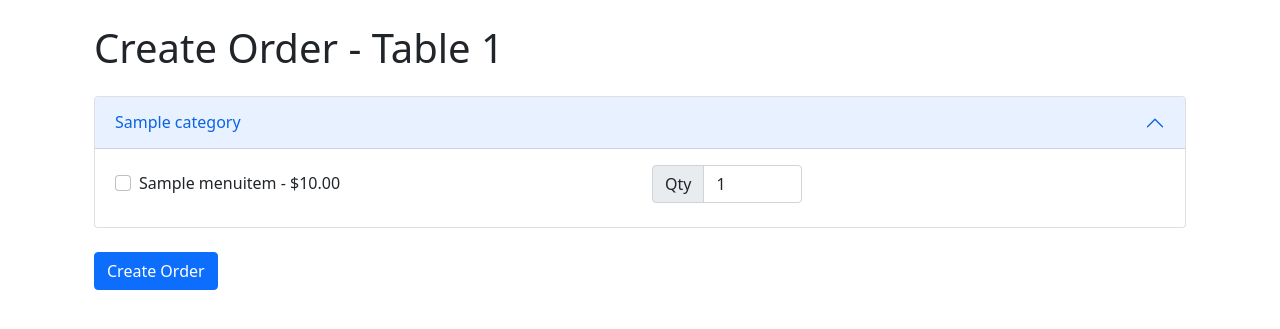
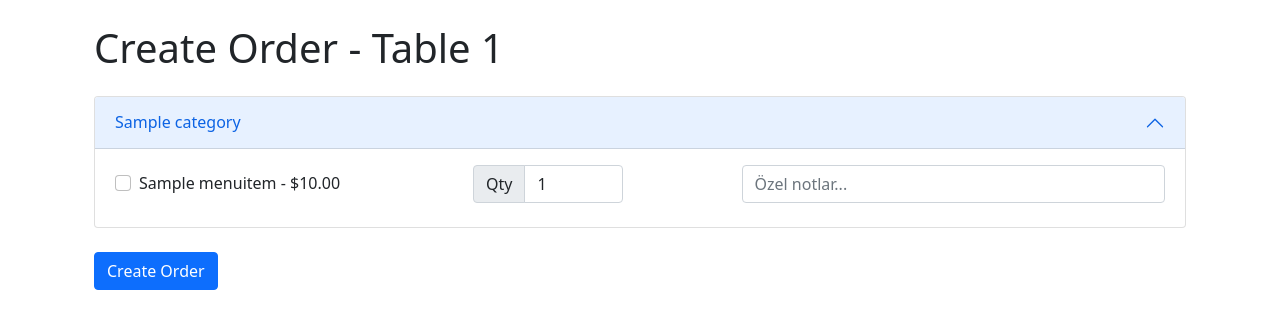
Before and after one commit to nrllhdyn/POS_system, a Django app: page /table/1/order/ in a window 1280 px wide. Shown: the part 58-387 px from the top of the page. Run offline with Django 5.2, Linux system fonts and the light colour scheme; a user stored in the database is signed in; tables that the repository leaves empty hold one stand-in row (values such as "Sample post").

Commit message:
notes to create order

```diff
--- a/core/templates/core/create_order.html
+++ b/core/templates/core/create_order.html
@@ -17,7 +17,7 @@
                         <div class="accordion-body">
                             {% for item in category.menu_items.all %}
                                 <div class="row mb-2 align-items-center">
-                                    <div class="col-md-6">
+                                    <div class="col-md-4">
                                         <div class="form-check">
                                             <input class="form-check-input" type="checkbox" name="menu_item_ids" value="{{ item.id }}" id="item_{{ item.id }}">
                                             <label class="form-check-label" for="item_{{ item.id }}">
@@ -25,11 +25,14 @@
                                             </label>
                                         </div>
                                     </div>
-                                    <div class="col-md-6">
+                                    <div class="col-md-3">
                                         <div class="input-group" style="max-width: 150px;">
                                             <span class="input-group-text">Qty</span>
                                             <input type="number" name="quantities_{{ item.id }}" value="1" min="1" class="form-control">
                                         </div>
+                                    </div>
+                                    <div class="col-md-5">
+                                        <input type="text" name="notes_{{ item.id }}" class="form-control" placeholder="Özel notlar...">
                                     </div>
                                 </div>
                             {% endfor %}
--- a/core/views.py
+++ b/core/views.py
@@ -161,8 +161,9 @@ def create_order(request, table_id):
 
             for item_id in menu_item_ids:
                 quantity = int(request.POST.get(f'quantities_{item_id}', 1))
+                notes = request.POST.get(f'notes_{item_id}', '')
                 menu_item = MenuItem.objects.get(id=item_id)
-                OrderItem.objects.create(order=order, menu_item=menu_item, quantity=quantity)
+                OrderItem.objects.create(order=order, menu_item=menu_item, quantity=quantity, notes=notes)
 
             table.status = 'occupied'
             table.save()
```
Also changed, not shown: core/forms.py (+8 -1 lines), core/templates/core/table_detail.html (+25 -8 lines).
